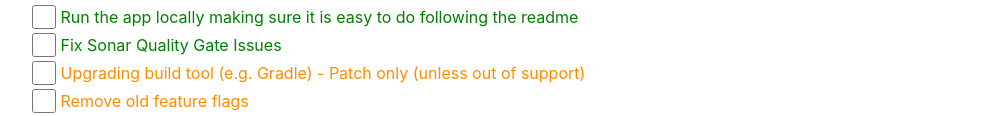
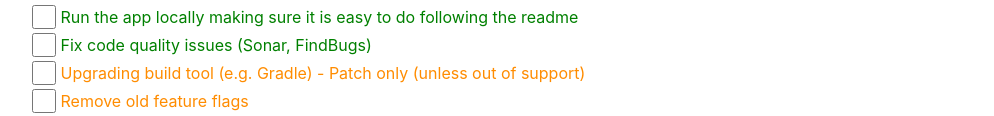
Before and after one commit to servicemot/servicemot.github.io, a plain HTML site: page index.html in a window 1280 px wide. Shown: the part 339-455 px from the top of the page, without its empty margins (53-1047 px from the left). Drawn offline with nearby package versions, Linux system fonts and the light colour scheme.

Commit message:
generified code quality

```diff
--- a/index.html
+++ b/index.html
@@ -45,7 +45,7 @@
         <li class="active-dev"><input type="checkbox" name="development-run-locally"/> Run the app locally making sure
             it is easy to do following the readme
         </li>
-        <li class="active-dev"><input type="checkbox" name="development-sonar"/> Fix Sonar Quality Gate Issues</li>
+        <li class="active-dev"><input type="checkbox" name="development-code-quality"/> Fix code quality issues (Sonar, FindBugs)</li>
         <li class="maintain"><input type="checkbox" name="development-upgrade-build-tool"/> Upgrading build tool (e.g.
             Gradle) - Patch only (unless out of support)
         </li>
```
